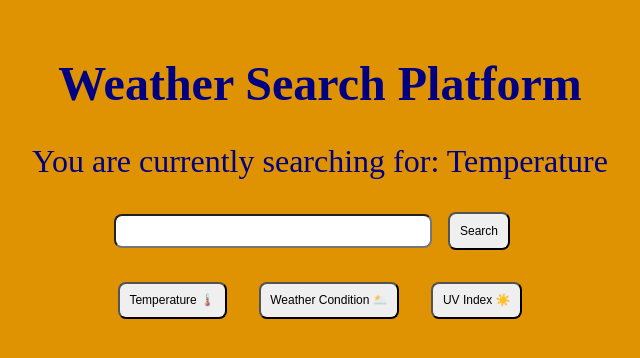
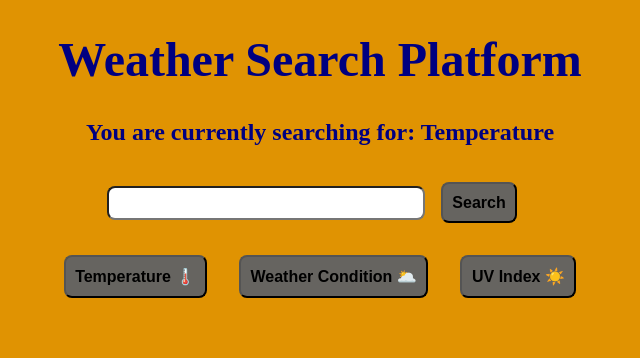
Before and after one commit to SabinaC4008/CTD-Prework-Weather-Search, a React (Vite) app: page / in a window 1280 px wide. Shown: the top 358 px of the page, without its empty margins (320-960 px from the left). Built offline with nearby package versions, Linux system fonts and the light colour scheme.

Commit message:
Simplified code a little bit by creating a function that can be reused again and again for getting the full name of a location. Made a few minor edits to appearance

```diff
--- a/src/App.jsx
+++ b/src/App.jsx
@@ -7,6 +7,7 @@ function App() {
   const [info, setInfo] = useState('');
   const [alertInfo, setAlertInfo]  = useState('');
 
+  //Mapping weather code to string descriptor as found on open meteo
   const weatherCodeMapping = {
     0: 'Clear Sky',
     1: 'Mainly Clear',
@@ -36,7 +37,7 @@ function App() {
     95: 'Thunderstorm',
     96: 'Thunderstorm with Slight Hail',
     99: 'Thunderstorm with Heavy Hail'
-  }
+  };
 
 
   //Button Handlers
@@ -80,86 +81,77 @@ function App() {
 
       //Selecting which info to return right now
       if(infoToGet == 'Temperature') {
-        getTemperature(location)
+        getTemperature(location);
       }
       if(infoToGet == 'UV Index') {
-        getUV(location)
+        getUV(location);
       }
       if(infoToGet == 'Weather Conditions') {
-        getWeather(location)
+        getWeather(location);
       }
     } catch (error) {
       if (error.name === 'TypeError')
-        setInfo('City was not found. Please make sure city name is spelled correct.')
+        setInfo('City was not found. Please make sure city name is spelled correct.');
     }
   }
 
 
 
 
+  //Function to get location with State when location is in the US just to clarify when cities have the same name
+  //This function makes the code within each of of the functions below a bit tidier
+  const getFullLocationName = (location) => {
+    if(location.country == 'United States'){
+      return location.name + ', ' + location.admin1;
+    } else {
+      return location.name;
+    }
+  }
 
   //Functions for getting individual info
   //Function for fetching Temperature
   const getTemperature = async (location) => {
-    console.log(location)
-    const weatherResponse = await fetch(`https://api.open-meteo.com/v1/forecast?latitude=${location.latitude}&longitude=${location.longitude}&current=temperature_2m&timezone=${location.timezone}&forecast_days=1`)
-    const weather = await weatherResponse.json()
-    //console.log('Temperature')
-    console.log(weather.current.temperature_2m)
-    let locationStructure;
-    if(location.country == 'United States'){
-      locationStructure = location.name + ', ' + location.admin1;
-    } else {
-      locationStructure = location.name;
-    }
-    setInfo("Current temperature of the city " + locationStructure + " in the country of " + location.country + " is: " + weather.current.temperature_2m + weather.current_units.temperature_2m)
-    setAlertInfo(false)
+    const weatherResponse = await fetch(`https://api.open-meteo.com/v1/forecast?latitude=${location.latitude}&longitude=${location.longitude}&current=temperature_2m&timezone=${location.timezone}&forecast_days=1`);
+    const weather = await weatherResponse.json();
+    //console.log('Temperature');
+    //console.log(weather.current.temperature_2m);
+    const locationStructure = getFullLocationName(location)
+    setInfo("Current temperature of the city " + locationStructure + " in the country of " + location.country + " is: " + weather.current.temperature_2m + weather.current_units.temperature_2m);
+    setAlertInfo(false);
   }
 
   //Function for fetching UV
   const getUV = async (location) => {
-    const weatherResponse = await fetch(`https://api.open-meteo.com/v1/forecast?latitude=${location.latitude}&longitude=${location.longitude}&daily=uv_index_max&timezone=${location.timezone}&forecast_days=1`)
-    const weather = await weatherResponse.json()
-    //console.log('UV')
-    console.log(weather.daily.uv_index_max[0])
-    let locationStructure;
-    if(location.country == 'United States'){
-      locationStructure = location.name + ', ' + location.admin1;
+    const weatherResponse = await fetch(`https://api.open-meteo.com/v1/forecast?latitude=${location.latitude}&longitude=${location.longitude}&daily=uv_index_max&timezone=${location.timezone}&forecast_days=1`);
+    const weather = await weatherResponse.json();
+    //console.log('UV');
+    //console.log(weather.daily.uv_index_max[0]);
+    const locationStructure = getFullLocationName(location)
+    setInfo("Today's max UV level of the city " + locationStructure + " in the country of " + location.country + " is: " + weather.daily.uv_index_max[0]);
+    if(weather.daily.uv_index_max[0] > 3){
+      setAlertInfo(true);
     } else {
-      locationStructure = location.name;
-    }
-    setInfo("Today's max UV level of the city " + locationStructure + " in the country of " + location.country + " is: " + weather.daily.uv_index_max[0])
-    if(weather.daily.uv_index_max[0] > 3){
-      setAlertInfo(true)
-    } else {
-      setAlertInfo(false)
+      setAlertInfo(false);
     }
   }
 
   //Function for fetching Weather Code
   const getWeather = async (location) => {
-    const weatherResponse = await fetch(`https://api.open-meteo.com/v1/forecast?latitude=${location.latitude}&longitude=${location.longitude}&current=weather_code&timezone=${location.timezone}&forecast_days=1`)
-    const weather = await weatherResponse.json()
-    //console.log('Weather Conditions')
-    //console.log(weather.current.weather_code)
+    const weatherResponse = await fetch(`https://api.open-meteo.com/v1/forecast?latitude=${location.latitude}&longitude=${location.longitude}&current=weather_code&timezone=${location.timezone}&forecast_days=1`);
+    const weather = await weatherResponse.json();
+    //console.log('Weather Conditions');
+    //console.log(weather.current.weather_code);
     const weatherNum = weather.current.weather_code;
-    let locationStructure;
-    if(location.country == 'United States'){
-      locationStructure = location.name + ', ' + location.admin1;
-    } else {
-      locationStructure = location.name;
-    }
-    setInfo("Current Weather Conditions are: " + locationStructure + " in the country of " + location.country + " is: " + weatherCodeMapping[weatherNum])
-    setAlertInfo(false)
+    const locationStructure = getFullLocationName(location)
+    setInfo("Current weather conditions of the city " + locationStructure + " in the country of " + location.country + " is: " + weatherCodeMapping[weatherNum]);
+    setAlertInfo(false);
   }
 
   return (
     <>
       <div className='main-container'>
         <h1>Weather Search Platform</h1>
-        <div>
-          You are currently searching for: {formState}
-        </div>
+        <h2>You are currently searching for: {formState}</h2>
         <form onSubmit={searchHandler}>
           <input type="text" onChange={cityHandler}/>
           <button type="submit">Search</button>
@@ -167,6 +159,7 @@ function App() {
         <button onClick={tempHandler}>Temperature 🌡️</button>
         <button onClick={weatherHandler}>Weather Condition 🌥️</button>
         <button onClick={uvHandler}>UV Index ☀️</button>
+
         <div>
           {info}
           {alertInfo && <div className='uv-alert'>Max UV Level is predicted to get past 3, make sure to have sunscreen on hand!</div>}
--- a/src/index.css
+++ b/src/index.css
@@ -2,16 +2,23 @@ body{
   background-color: rgb(224, 147, 2);
   color: navy;
   font-size: 2rem;
+  margin: 0rem;
   display: flex;
   justify-content: center;
   align-items: center;
   text-align: center;
+  margin: 0;
+}
+#root{
+  margin: 0rem;
 }
 button {
   border-radius: 0.5rem;
   margin: 1rem;
   padding: 0.6rem;
-  font-size: 0.75rem;
+  font-size: 1rem;
+  font-weight: bold;
+  background-color: rgb(102, 100, 96);
 }
 input{
   font-size: 1.5rem;
@@ -27,6 +34,9 @@ form{
 h1{
   font-size: 3rem;
 }
+h2{
+  font-size: 1.5rem;
+}
 div{
   margin: 1rem;
 }
```
